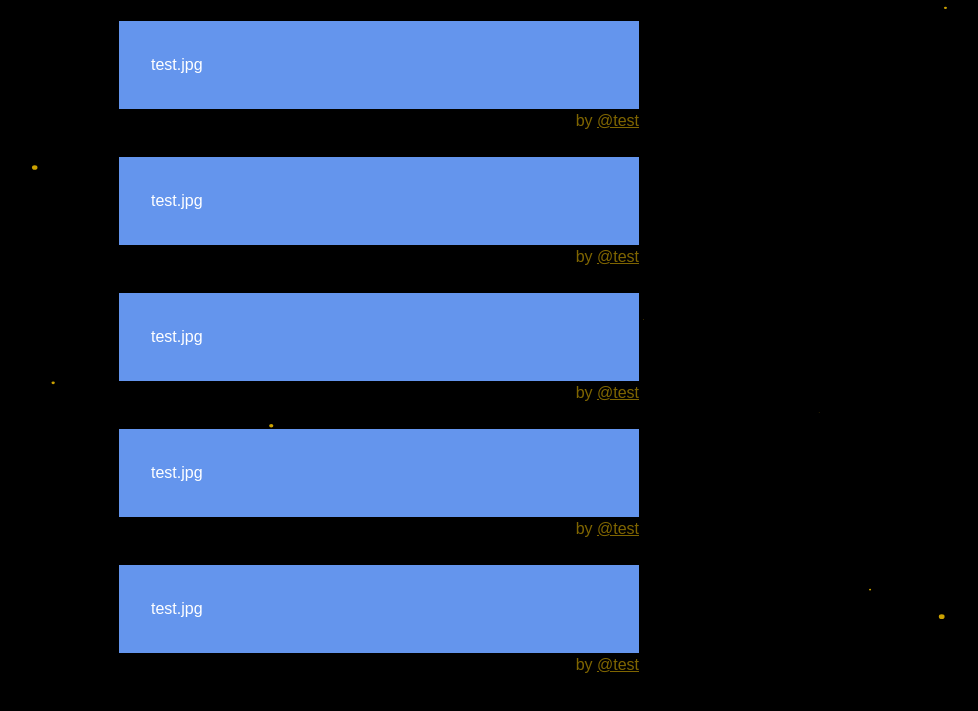
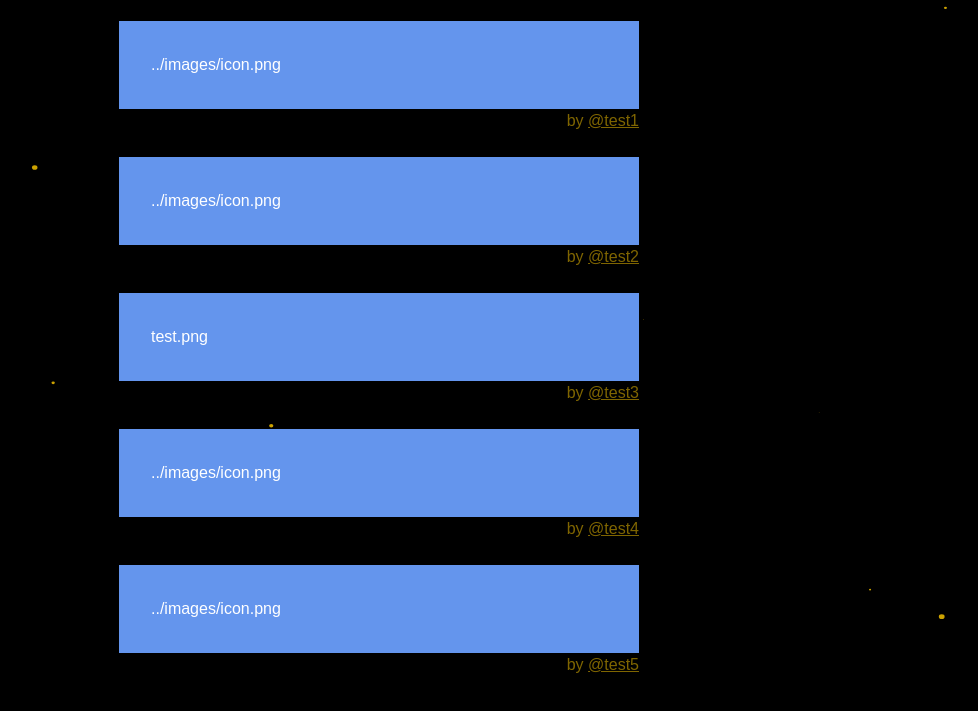
Before and after one commit to CiriKyu/carrd, a Gatsby site: page / in a window 1280 px wide. Shown: the part 155-866 px from the top of the page, without its empty margins (261-1239 px from the left). Built offline with nearby package versions, Linux system fonts and the light colour scheme; Gatsby itself is replaced by a stand-in of ours; a web font is replaced by a local one.

Commit message:
feat: change image data to be loaded from yaml via graphql

```diff
--- a/gatsby-config.ts
+++ b/gatsby-config.ts
@@ -4,13 +4,24 @@ const config: GatsbyConfig = {
   siteMetadata: {
     title: "Cirina Q'tea",
     description: "Steppe Warrior",
-    siteUrl: `https://www.yourdomain.tld`,
+    siteUrl: "https://www.yourdomain.tld",
   },
   // More easily incorporate content into your pages through automatic TypeScript type generation and better GraphQL IntelliSense.
   // If you use VSCode you can also use the GraphQL plugin
   // Learn more at: https://gatsby.dev/graphql-typegen
   graphqlTypegen: true,
-  plugins: [],
+  plugins: [
+    "gatsby-plugin-image",
+    "gatsby-plugin-sharp",
+    "gatsby-transformer-sharp",
+    "gatsby-transformer-yaml",
+    {
+      resolve: "gatsby-source-filesystem",
+      options: {
+        path: "./src/data/",
+      },
+    },
+  ],
 }
 
 export default config
--- a/package.json
+++ b/package.json
@@ -17,6 +17,11 @@
   },
   "dependencies": {
     "gatsby": "^5.10.0",
+    "gatsby-plugin-image": "^3.10.0",
+    "gatsby-plugin-sharp": "^5.10.0",
+    "gatsby-source-filesystem": "^5.10.0",
+    "gatsby-transformer-sharp": "^5.10.0",
+    "gatsby-transformer-yaml": "^5.10.0",
     "react": "^18.2.0",
     "react-dom": "^18.2.0"
   },
--- a/src/components/ImageWithCredit.tsx
+++ b/src/components/ImageWithCredit.tsx
@@ -1,11 +1,8 @@
 import * as React from 'react'
-import { CSSProperties } from 'react'
-import { type FC } from 'react'
+import { CSSProperties, type FC } from 'react'
 
-export interface ImageWithCreditProps {
-    file: string
-    artistName: string
-    artistLink: string
+interface Props {
+    data: Queries.CommissionsYaml
 }
 
 const boxStyle: CSSProperties = {
@@ -23,10 +20,11 @@ const creditStyle: CSSProperties = {
     color: "#7F6500",
 }
 
-const ImageWithCredit: FC<ImageWithCreditProps> = ({ file, artistName, artistLink }) => (
+const ImageWithCredit: FC<Props> = ({ data }) => (
     <div style={boxStyle}>
-        <div style={imageStyle}>{file}</div>
-        <span style={creditStyle}>by <a href={artistLink} style={{ color: 'inherit' }}>{artistName}</a></span>
+        {/* <GatsbyImage image={ } /> */}
+        <div style={imageStyle}>{data.file}</div>
+        <span style={creditStyle}>by <a href={data.artistUrl!} style={{ color: 'inherit' }}>{data.artistName}</a></span>
     </div>
 )
 
--- a/src/components/layout.tsx
+++ b/src/components/layout.tsx
@@ -1,7 +1,6 @@
-import React, { ReactNode } from "react"
+import { HeadFC, graphql, useStaticQuery } from "gatsby"
+import React, { FC, ReactNode } from "react"
 import "./layout.css"
-import { FC } from "react"
-import { HeadFC, graphql, useStaticQuery } from "gatsby"
 
 interface LayoutProps {
     children: ReactNode
@@ -12,16 +11,22 @@ const Layout: FC<LayoutProps> = ({ children }) => <div id="wrapper">{children}</
 export default Layout
 
 export const Head: HeadFC = () => {
-    const data = useStaticQuery(graphql`
-    query{site{siteMetadata{
-        title
-        description
-    }}}`)
+    const query: Queries.Query = useStaticQuery(graphql`
+        query {
+            site {
+                siteMetadata {
+                    title
+                    description
+                }
+            }
+        }
+    `)
+    const { title, description } = query.site!.siteMetadata!
 
     return (
         <>
-            <title>{data.site.siteMetadata.title}</title>
-            <meta name="description" content={data.site.siteMetadata.description} />
+            <title>{title}</title>
+            <meta name="description" content={description!} />
         </>
     )
 }
--- /dev/null
+++ b/src/data/commissions.yaml
@@ -0,0 +1,15 @@
+- file: ../images/icon.png
+  artistName: "@test1"
+  artistUrl: https://test
+- file: ../images/icon.png
+  artistName: "@test2"
+  artistUrl: https://test
+- file: test.png
+  artistName: "@test3"
+  artistUrl: https://test
+- file: ../images/icon.png
+  artistName: "@test4"
+  artistUrl: https://test
+- file: ../images/icon.png
+  artistName: "@test5"
+  artistUrl: https://test
--- a/src/pages/index.tsx
+++ b/src/pages/index.tsx
@@ -1,7 +1,7 @@
+import { PageProps, graphql, useStaticQuery } from "gatsby"
 import * as React from "react"
-import type { HeadFC, PageProps } from "gatsby"
-import ImageWithCredit, { ImageWithCreditProps } from "../components/ImageWithCredit"
-import { CSSProperties } from "react"
+import { CSSProperties, FC } from "react"
+import ImageWithCredit from "../components/ImageWithCredit"
 import Layout from "../components/layout"
 
 const pageStyles: CSSProperties = {
@@ -35,35 +35,21 @@ const imageListStyle: CSSProperties = {
   gap: "var(--component-gap)",
 }
 
-const images: Array<ImageWithCreditProps> = [
-  {
-    file: "test.jpg",
-    artistName: "@test",
-    artistLink: "https://test",
-  },
-  {
-    file: "test.jpg",
-    artistName: "@test",
-    artistLink: "https://test",
-  },
-  {
-    file: "test.jpg",
-    artistName: "@test",
-    artistLink: "https://test",
-  },
-  {
-    file: "test.jpg",
-    artistName: "@test",
-    artistLink: "https://test",
-  },
-  {
-    file: "test.jpg",
-    artistName: "@test",
-    artistLink: "https://test",
-  },
-]
+const IndexPage: FC<PageProps> = () => {
+  const query: Queries.Query = useStaticQuery(graphql`
+    query {
+      allCommissionsYaml {
+        edges {
+          node {
+            file
+            artistName
+            artistUrl
+          }
+        }
+      }
+    }
+  `)
 
-const IndexPage: React.FC<PageProps> = () => {
   return (
     <Layout>
       <main style={pageStyles}>
@@ -74,8 +60,8 @@ const IndexPage: React.FC<PageProps> = () => {
           </div>
 
           <div style={imageListStyle}>
-            {images.map(image => (
-              <ImageWithCredit file={image.file} artistName={image.artistName} artistLink={image.artistLink}></ImageWithCredit>
+            {query.allCommissionsYaml.edges.map(comm => (
+              <ImageWithCredit data={comm.node}></ImageWithCredit>
             ))}
           </div>
         </div>
```
Also changed, not shown: 1 other file.
